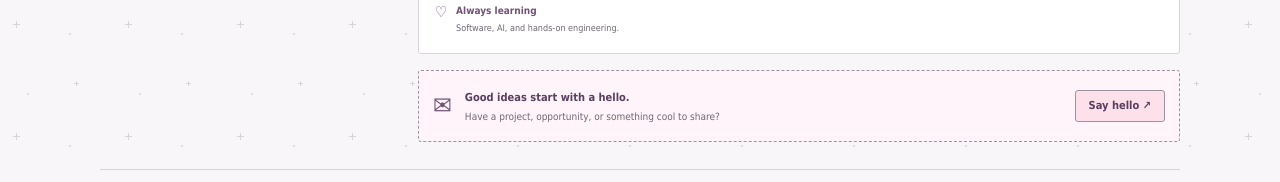
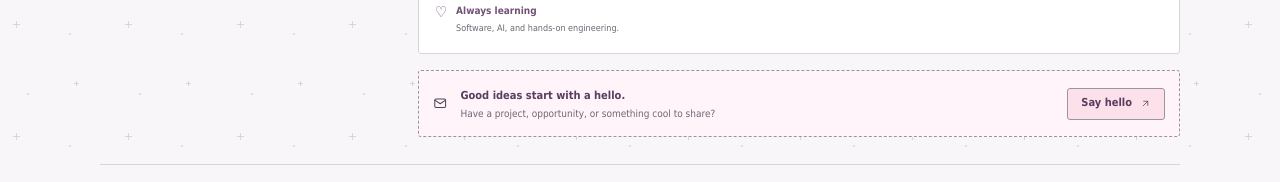
Before and after one commit to hntrbloom/huntrr-portfolio, a React (Vite) app in the folder hunter-portfolio-starter/: page / in a window 1280 px wide. Shown: the part 2007-2189 px from the top of the page. Built offline with nearby package versions, Linux system fonts and the light colour scheme.

Commit message:
Replace native emoji-looking UI glyphs with monochrome SVG icons

```diff
--- a/hunter-portfolio-starter/src/pages/Home.tsx
+++ b/hunter-portfolio-starter/src/pages/Home.tsx
@@ -1,3 +1,4 @@
+import UiIcon from '../components/UiIcon';
 import { Link } from 'react-router';
 import { profile, projects } from '../data';
 import ProjectCard from '../components/ProjectCard';
@@ -31,6 +32,6 @@ export default function Home() {
     <RetroBox title="Little life updates" icon="✧" className="life-updates-box">
       <ul className="updates-list"><li><span aria-hidden="true">☆</span><div><Link to="/experience">A new chapter</Link><p>Associate of Applied Science, 2026.</p></div></li><li><span aria-hidden="true">♡</span><div><Link to="/skills">Always learning</Link><p>Software, AI, and hands-on engineering.</p></div></li></ul>
     </RetroBox>
-    <div className="guestbook-note"><span aria-hidden="true">✉</span><div><strong>Good ideas start with a hello.</strong><p>Have a project, opportunity, or something cool to share?</p></div><Link className="button" to="/contact">Say hello ↗</Link></div>
+    <div className="guestbook-note"><UiIcon name="mail" /><div><strong>Good ideas start with a hello.</strong><p>Have a project, opportunity, or something cool to share?</p></div><Link className="button" to="/contact">Say hello <UiIcon name="external" /></Link></div>
   </>;
 }
```
